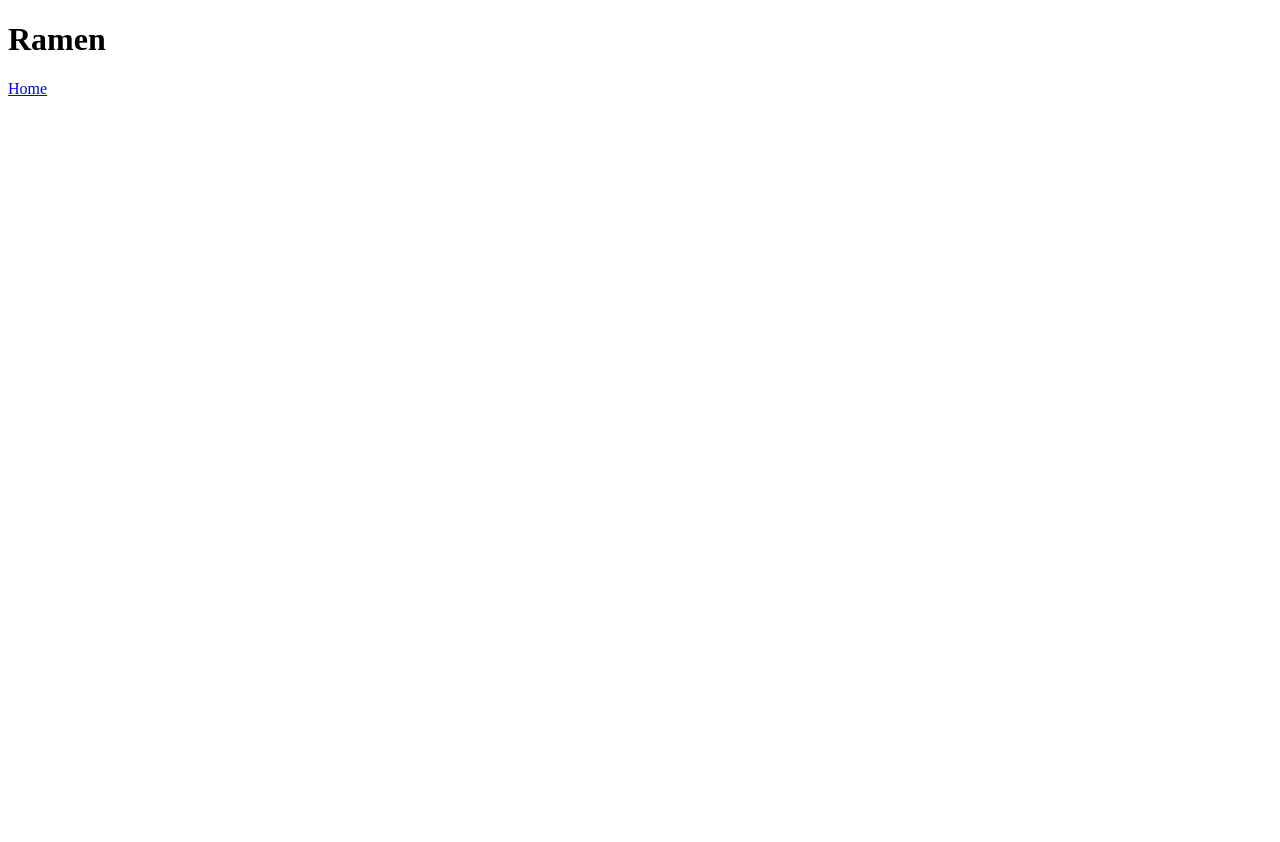
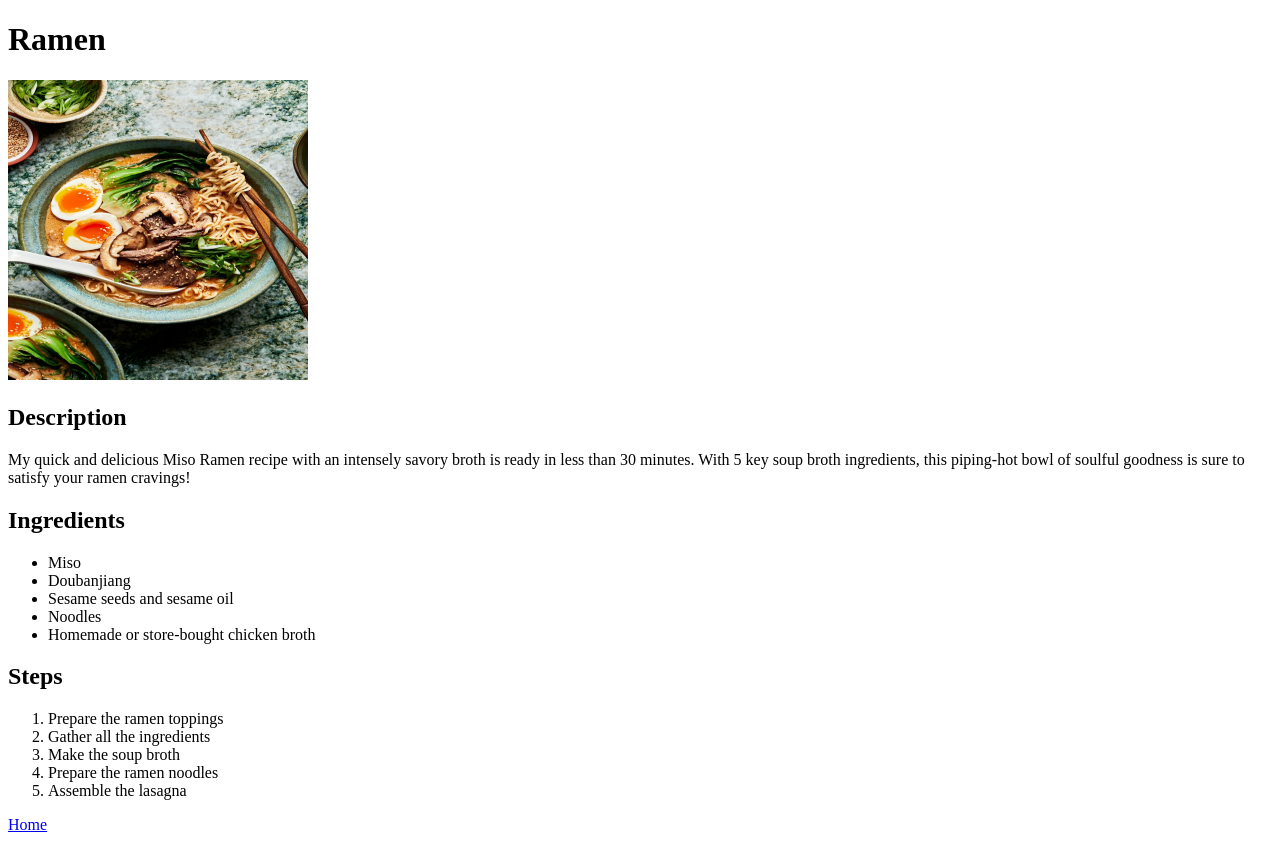
Before and after one commit to klgames/odin-recipes, a plain HTML site: page recipes/ramen.html in a window 1280 px wide. Before the commit the page ends 800 px from the top, so only its background shows below. Drawn offline with Linux system fonts and the light colour scheme.

Commit message:
Complete the project
Complete the pizza and ramen page. Reorder the links to the
recipe pages

```diff
--- a/recipes/ramen.html
+++ b/recipes/ramen.html
@@ -6,6 +6,25 @@
     </head>
     <body>
         <h1>Ramen</h1>
+        <img src="../images/ramen.jpg" alt="delicious looking ramen" height="300" width="300">
+        <h2>Description</h2>
+        <p>My quick and delicious Miso Ramen recipe with an intensely savory broth is ready in less than 30 minutes. With 5 key soup broth ingredients, this piping-hot bowl of soulful goodness is sure to satisfy your ramen cravings!</p>
+        <h2>Ingredients</h2>
+        <ul>
+            <li>Miso</li>
+            <li>Doubanjiang</li>
+            <li>Sesame seeds and sesame oil</li>
+            <li>Noodles</li>
+            <li>Homemade or store-bought chicken broth</li>
+        </ul>
+        <h2>Steps</h2>
+        <ol>
+            <li>Prepare the ramen toppings</li>
+            <li>Gather all the ingredients</li>
+            <li>Make the soup broth</li>
+            <li>Prepare the ramen noodles</li>
+            <li>Assemble the lasagna</li>
+        </ol>
         <a href="../index.html">Home</a>
     </body>
 </html>
```
Also changed, not shown: index.html (+5 -3 lines), recipes/pizza.html (+19 -0 lines), images/pizza.jpg (added), images/ramen.jpg (added).
